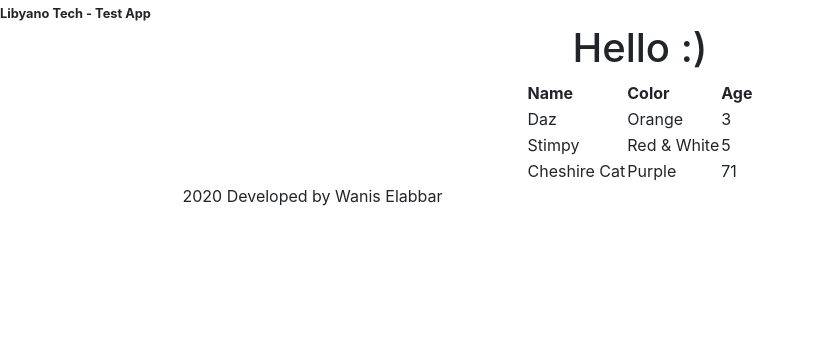
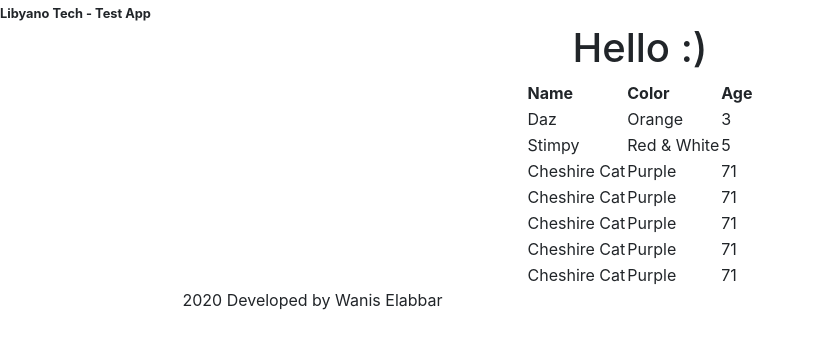
Before and after one commit to libyanotechYT/FlaskApp, a Flask app: page / in a window 1280 px wide. Shown: the part 171-520 px from the top of the page, without its empty margins (0-815 px from the left). Run offline with Flask 2, Linux system fonts and the light colour scheme; some libraries are stand-ins or nearby versions.

Commit message:
added more cats

```diff
--- a/testapp/templates/index.html
+++ b/testapp/templates/index.html
@@ -26,6 +26,23 @@
      <td>Purple</td>
      <td>71</td>
    </tr>
+   <tr>
+    <td>Cheshire Cat</td>
+    <td>Purple</td>
+    <td>71</td>
+  </tr>   <tr>
+    <td>Cheshire Cat</td>
+    <td>Purple</td>
+    <td>71</td>
+  </tr>   <tr>
+    <td>Cheshire Cat</td>
+    <td>Purple</td>
+    <td>71</td>
+  </tr>   <tr>
+    <td>Cheshire Cat</td>
+    <td>Purple</td>
+    <td>71</td>
+  </tr>
  </table>
    {% include 'includes/footer.html' %}
 </center>
```
